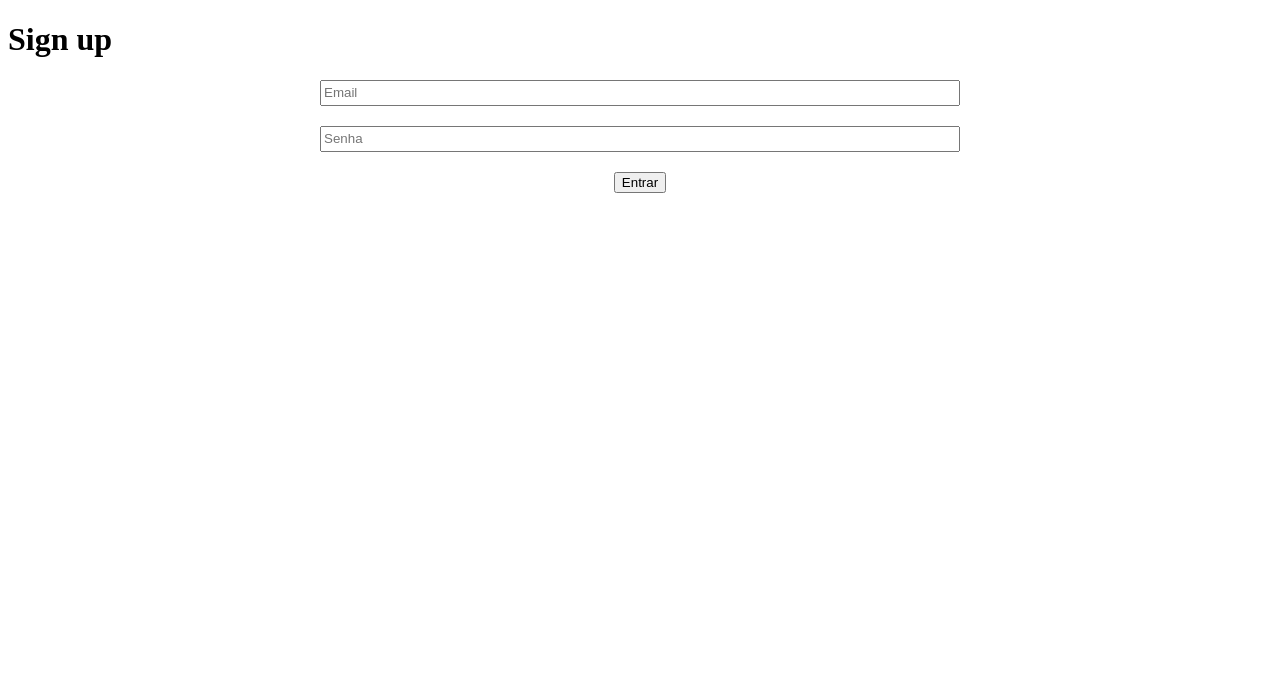
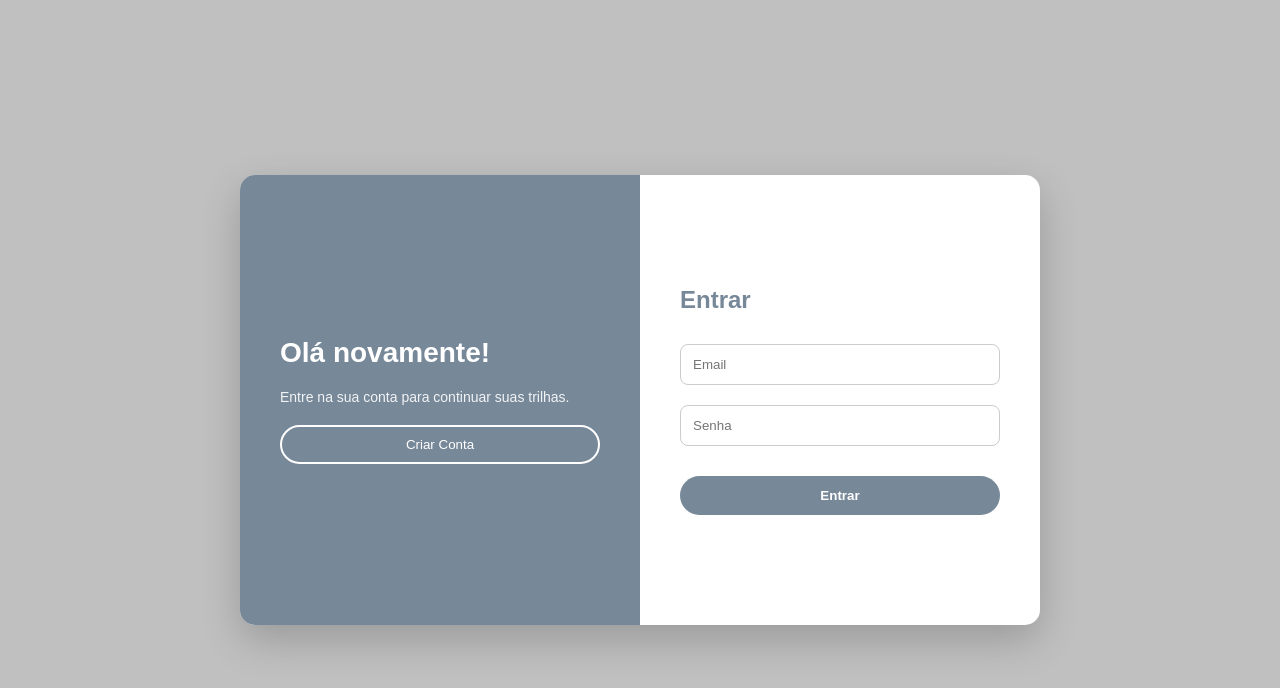
Before and after one commit to PedroHMS7/DevSpace, a plain HTML site: page src/pages/login.html in a window 1280 px wide. Drawn offline with Linux system fonts and the light colour scheme.

Commit message:
feat: criar layout estilizado para telas de login e cadastro

```diff
--- a/src/pages/login.html
+++ b/src/pages/login.html
@@ -9,15 +9,28 @@
 </head>
 
 <body>
-    <h1>Sign up</h1>
+    <div class="container">
 
-    <div id="caixas-container">
-        <input id="email-login" type="email" placeholder="Email">
-        <input id="senha-login" type="password" placeholder="Senha">
-        <button id="btn-logar">Entrar</button>
+        <div class="left-side">
+            <h2>Olá novamente!</h2>
+            <p>Entre na sua conta para continuar suas trilhas.</p>
+            <button class="btn-outline" onclick="window.location.href='cadastro.html'">
+                Criar Conta
+            </button>
+        </div>
+
+        <div class="right-side">
+            <h2>Entrar</h2>
+
+            <input id="email-login" type="email" placeholder="Email">
+            <input id="senha-login" type="password" placeholder="Senha">
+
+            <button id="btn-logar">Entrar</button>
+        </div>
+
     </div>
 
-<script src="../scripts/login.js"></script>
+    <script src="../scripts/login.js"></script>
 </body>
 
 </html>
--- a/src/scripts/cadastro.js
+++ b/src/scripts/cadastro.js
@@ -3,7 +3,8 @@ const inputEmail = document.getElementById("email-cadastro")
 const inputSenha = document.getElementById("senha-cadastro")
 const btn = document.getElementById("btn-cadastro")
 
-btn.addEventListener("click", () => {
+btn.addEventListener("click", (e) => {
+    e.preventDefault()
     cadastrar()
 })
 
@@ -57,6 +58,8 @@ function cadastrar() {
                     inputNome.value = ""
                     inputEmail.value = ""
                     inputSenha.value = ""
+
+                    window.location.href = "login.html"
                 })
         })
 }
--- a/src/scripts/login.js
+++ b/src/scripts/login.js
@@ -1,13 +1,16 @@
 const btn = document.getElementById("btn-logar")
+const inputEmail = document.getElementById("email-login")
+const inputSenha = document.getElementById("senha-login")
 
-btn.addEventListener("click", () => {
+btn.addEventListener("click", (e) => {
+    e.preventDefault()
     logar()
 })
 
 function logar() {
 
-    const email = document.getElementById("email-login").value.trim()
-    const senha = document.getElementById("senha-login").value.trim()
+    const email = inputEmail.value.trim()
+    const senha = inputSenha.value.trim()
 
     if (!email || !senha) {
         alert("Preencha todos os campos.")
--- a/src/styles/cadastro.css
+++ b/src/styles/cadastro.css
@@ -1,19 +1,110 @@
-#caixas-container{
+/* Reset */
+* {
+    margin: 0;
+    padding: 0;
+    box-sizing: border-box;
+    font-family: Arial, Helvetica, sans-serif;
+}
+
+body {
+    height: 100vh;
+    background-color: rgb(192, 192, 192);
     display: flex;
-    flex-direction: column;
-    gap: 20px;
     justify-content: center;
     align-items: center;
 }
-#nome-cadastro{
+
+/* Card principal */
+.container {
+    width: 800px;
+    height: 450px;
+    display: flex;
+    border-radius: 15px;
+    overflow: hidden;
+    box-shadow: 0 15px 40px rgba(0, 0, 0, 0.2);
+    background-color: white;
+}
+
+/* Lado esquerdo */
+.left-side {
     width: 50%;
-    height: 20px;
+    background-color: rgb(119, 136, 153);
+    color: white;
+    padding: 60px 40px;
+    display: flex;
+    flex-direction: column;
+    justify-content: center;
+    gap: 20px;
 }
-#email-cadastro{
+
+.left-side h2 {
+    font-size: 28px;
+}
+
+.left-side p {
+    font-size: 14px;
+    opacity: 0.9;
+}
+
+/* Botão */
+.btn-outline {
+    background: transparent;
+    border: 2px solid white;
+    padding: 10px;
+    border-radius: 25px;
+    color: white;
+    cursor: pointer;
+    transition: 0.3s;
+}
+
+.btn-outline:hover {
+    background: white;
+    color: rgb(119, 136, 153);
+}
+
+/* Lado direito */
+.right-side {
     width: 50%;
-    height: 20px;
+    padding: 60px 40px;
+    display: flex;
+    flex-direction: column;
+    justify-content: center;
+    gap: 20px;
 }
-#senha-cadastro{
-    width: 50%;
-    height: 20px;
+
+.right-side h2 {
+    color: rgb(119, 136, 153);
+    margin-bottom: 10px;
 }
+
+/* Inputs */
+.right-side input {
+    padding: 12px;
+    border: 1px solid #ccc;
+    border-radius: 8px;
+    outline: none;
+    transition: 0.3s;
+}
+
+.right-side input:focus {
+    border-color: rgb(119, 136, 153);
+    box-shadow: 0 0 5px rgba(119, 136, 153, 0.4);
+}
+
+/* Botão cadastrar */
+#btn-cadastro {
+    margin-top: 10px;
+    padding: 12px;
+    border: none;
+    border-radius: 25px;
+    background-color: rgb(119, 136, 153);
+    color: white;
+    font-weight: bold;
+    cursor: pointer;
+    transition: 0.3s;
+}
+
+#btn-cadastro:hover {
+    background-color: rgb(99, 116, 133);
+    transform: translateY(-2px);
+}
--- a/src/styles/login.css
+++ b/src/styles/login.css
@@ -1,15 +1,110 @@
-#caixas-container{
+/* Reset */
+* {
+    margin: 0;
+    padding: 0;
+    box-sizing: border-box;
+    font-family: Arial, Helvetica, sans-serif;
+}
+
+body {
+    height: 100vh;
+    background-color: rgb(192, 192, 192);
     display: flex;
-    flex-direction: column;
-    gap: 20px;
     justify-content: center;
     align-items: center;
 }
-#email-login{
+
+/* Container principal */
+.container {
+    width: 800px;
+    height: 450px;
+    display: flex;
+    border-radius: 15px;
+    overflow: hidden;
+    box-shadow: 0 15px 40px rgba(0, 0, 0, 0.2);
+    background-color: white;
+}
+
+/* Lado esquerdo */
+.left-side {
     width: 50%;
-    height: 20px;
+    background-color: rgb(119, 136, 153);
+    color: white;
+    padding: 60px 40px;
+    display: flex;
+    flex-direction: column;
+    justify-content: center;
+    gap: 20px;
 }
-#senha-login{
+
+.left-side h2 {
+    font-size: 28px;
+}
+
+.left-side p {
+    font-size: 14px;
+    opacity: 0.9;
+}
+
+/* Botão */
+.btn-outline {
+    background: transparent;
+    border: 2px solid white;
+    padding: 10px;
+    border-radius: 25px;
+    color: white;
+    cursor: pointer;
+    transition: 0.3s;
+}
+
+.btn-outline:hover {
+    background: white;
+    color: rgb(119, 136, 153);
+}
+
+/* Lado direito */
+.right-side {
     width: 50%;
-    height: 20px;
+    padding: 60px 40px;
+    display: flex;
+    flex-direction: column;
+    justify-content: center;
+    gap: 20px;
 }
+
+.right-side h2 {
+    color: rgb(119, 136, 153);
+    margin-bottom: 10px;
+}
+
+/* Inputs */
+.right-side input {
+    padding: 12px;
+    border: 1px solid #ccc;
+    border-radius: 8px;
+    outline: none;
+    transition: 0.3s;
+}
+
+.right-side input:focus {
+    border-color: rgb(119, 136, 153);
+    box-shadow: 0 0 5px rgba(119, 136, 153, 0.4);
+}
+
+/* Botão Entrar */
+#btn-logar {
+    margin-top: 10px;
+    padding: 12px;
+    border: none;
+    border-radius: 25px;
+    background-color: rgb(119, 136, 153);
+    color: white;
+    font-weight: bold;
+    cursor: pointer;
+    transition: 0.3s;
+}
+
+#btn-logar:hover {
+    background-color: rgb(99, 116, 133);
+    transform: translateY(-2px);
+}
```
Also changed, not shown: src/pages/cadastro.html (+19 -6 lines), back/db.json (line endings or trailing spaces).
